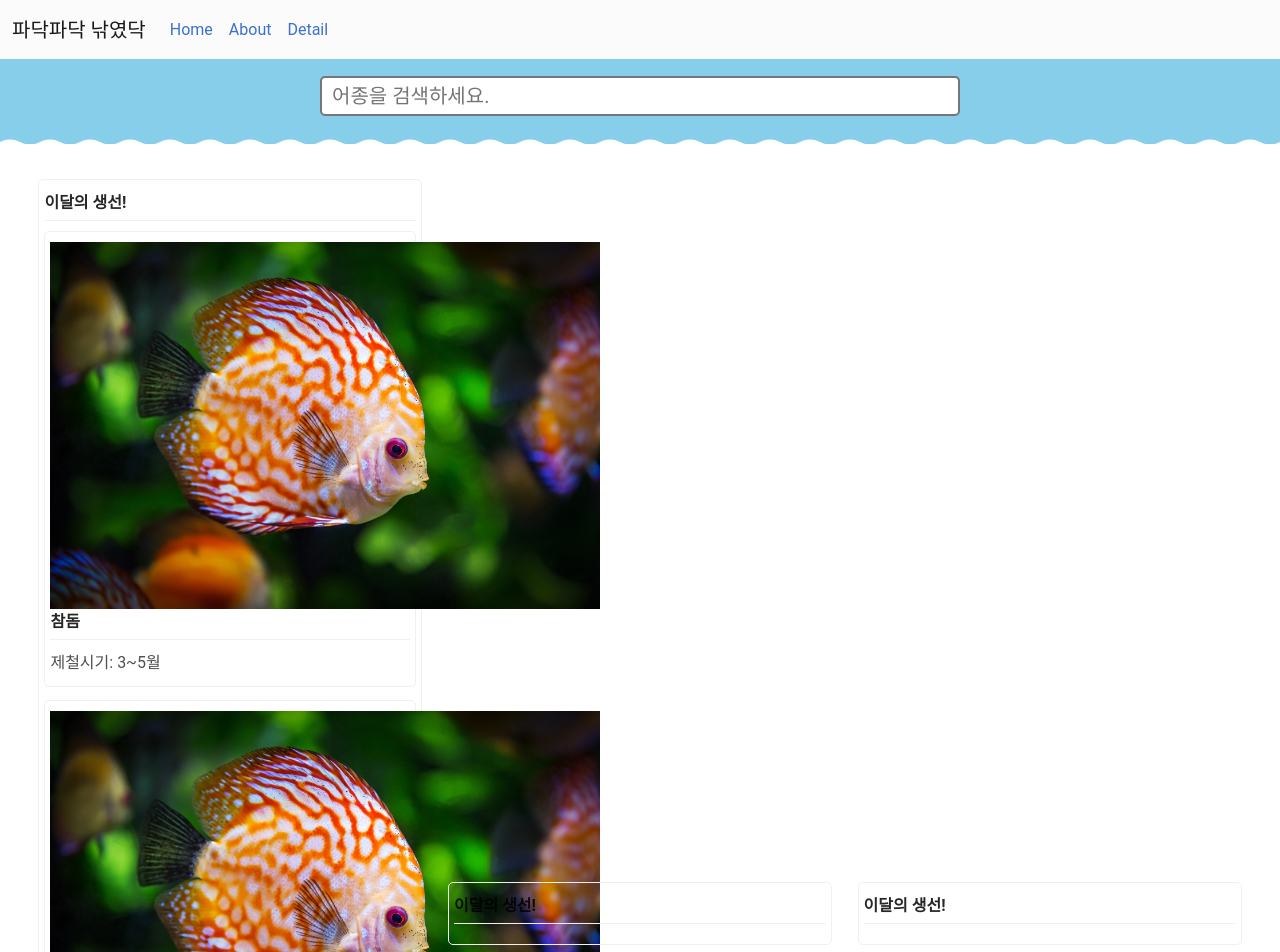
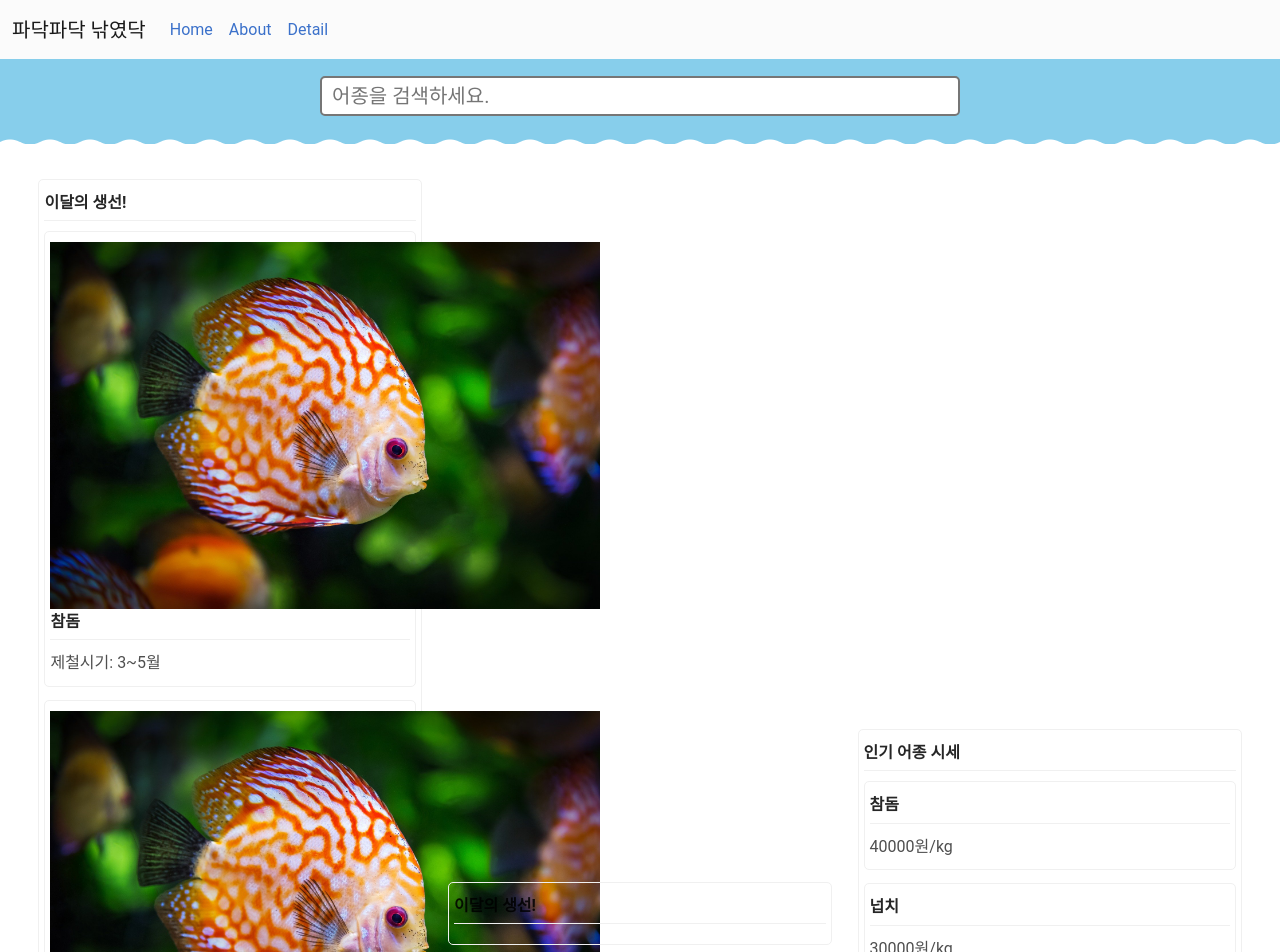
Before and after one commit to SWM-HackathonProject/front, a React (Create React App) app: page / in a window 1280 px wide. Shown: the top 952 px of the page. Built offline with nearby package versions, Linux system fonts and the light colour scheme.

Commit message:
기능 추가: 인기 품목 시세

```diff
--- a/src/pages/Home.js
+++ b/src/pages/Home.js
@@ -6,7 +6,7 @@ import ImageCard from "../components/ImageCard";
 import DefaultImage from "../images/fish.jpg";
 
 const Home = () => {
-    let dataList = [
+    let recommendDataList = [
         {
             src: DefaultImage,
             name: "참돔",
@@ -24,10 +24,31 @@ const Home = () => {
         },
     ];
 
-    const imageCardList = dataList.map((data) =>
+    let rankingDataList = [
+        {
+            name: "참돔",
+            price: 40000,
+        },
+        {
+            name: "넙치",
+            price: 30000,
+        },
+        {
+            name: "볼락",
+            price: 20000,
+        },
+    ];
+
+    const recommendList = recommendDataList.map((data) =>
         <Container>
-            <ImageCard src={data.src} title={data.name} children={data.text}>
-            </ImageCard>
+            <ImageCard src={data.src} title={data.name} children={data.text}/>
+            <HeightSpace/>
+        </Container>
+    );
+
+    const rankingList = rankingDataList.map((data) =>
+        <Container>
+            <Card title={data.name} children={data.price + '원/kg'}/>
             <HeightSpace/>
         </Container>
     );
@@ -37,7 +58,7 @@ const Home = () => {
             <ContentContainer>
                 <ColumnContainer>
                     <CategoryContainer title="이달의 생선!">
-                        {imageCardList}
+                        {recommendList}
                     </CategoryContainer>
                 </ColumnContainer>
                 <WidthSpace/>
@@ -48,8 +69,8 @@ const Home = () => {
                 </ColumnContainer>
                 <WidthSpace/>
                 <ColumnContainer>
-                    <CategoryContainer title="이달의 생선!">
-
+                    <CategoryContainer title="인기 어종 시세">
+                        {rankingList}
                     </CategoryContainer>
                 </ColumnContainer>
             </ContentContainer>
```
